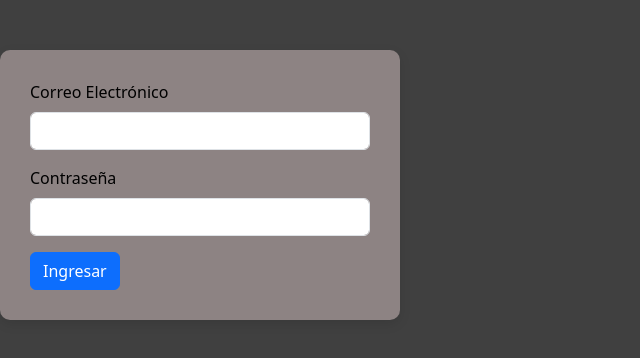
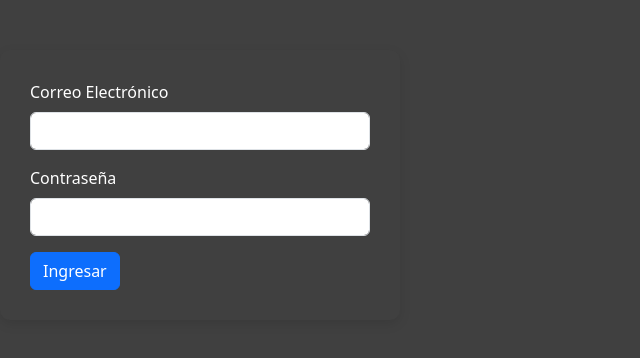
Before and after one commit to Maxi-villa/mjv1, a plain HTML site: page index.html in a window 1280 px wide. Shown: the whole page, without its empty margins (0-640 px from the left). Drawn offline with nearby package versions, Linux system fonts and the light colour scheme.

Commit message:
Update stilos.css

```diff
--- a/stilos.css
+++ b/stilos.css
@@ -10,7 +10,7 @@
 
   /* alineado a la izquierda */
   form {
-    background-color: #8d8383;
+    background-color: #404040;
     padding: 30px;
     border-radius: 10px;
     box-shadow: 0 4px 12px rgba(0, 0, 0, 0.1);
@@ -51,5 +51,5 @@
   }
 
   .form-label {
-    color: #000000; /* Cambia el color a azul oscuro */
+    color: #ffffff; /* Cambia el color a azul oscuro */
   }
```
